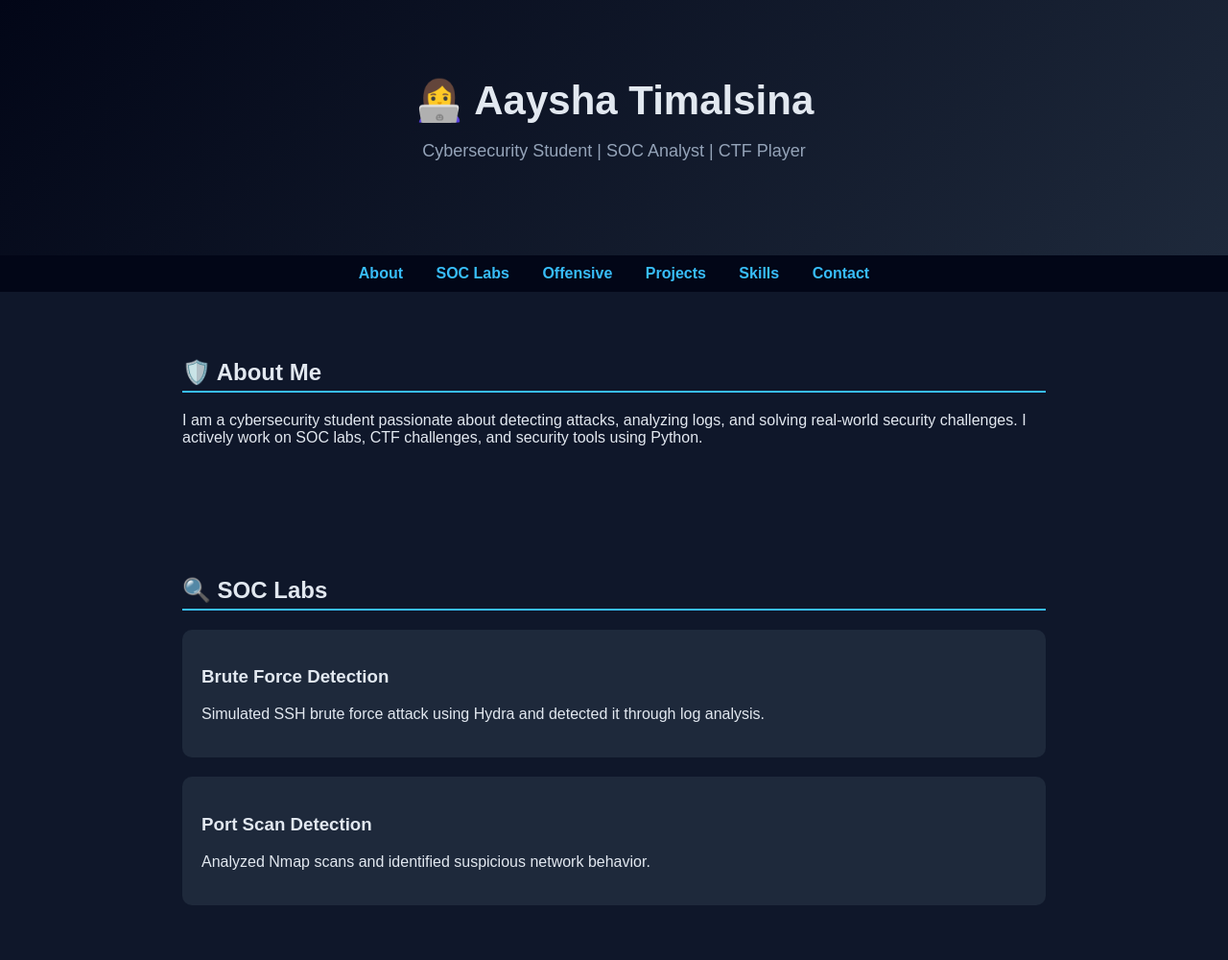
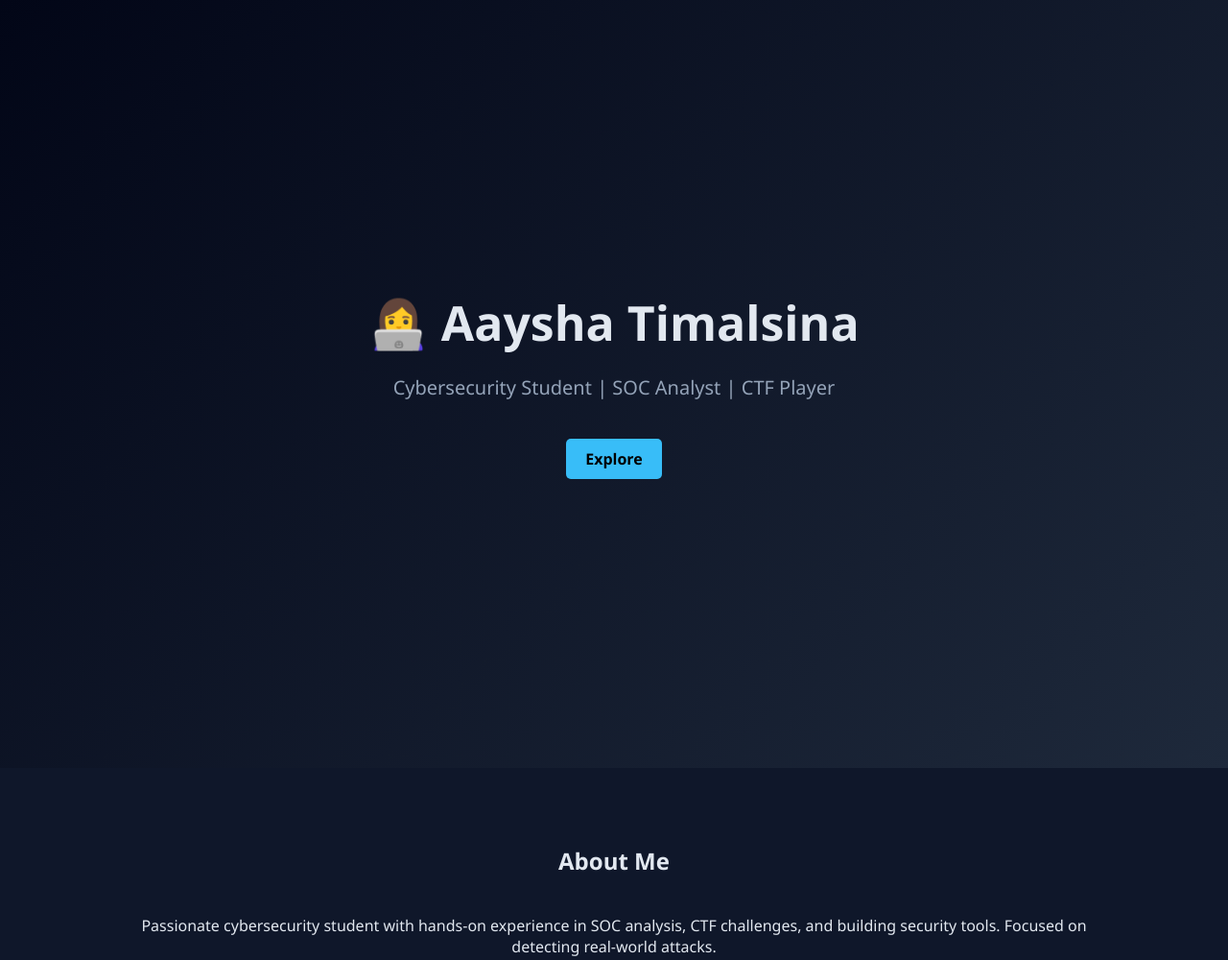
Before and after one commit to aaysha000/aaysha000.github.io, a plain HTML site: page index.html in a window 1280 px wide. Shown: the top 1000 px of the page at 96% size. Drawn offline with Linux system fonts and the light colour scheme.

Commit message:
Update index.html

```diff
--- a/index.html
+++ b/index.html
@@ -8,76 +8,81 @@
 <style>
 body {
   margin: 0;
-      font-family: Arial, sans-serif;
+  font-family: 'Segoe UI', sans-serif;
   background: #0f172a;
   color: #e2e8f0;
-      scroll-behavior: smooth;
 }
 
-    header {
+/* HERO SECTION */
+.hero {
+  height: 100vh;
+  display: flex;
+  flex-direction: column;
+  justify-content: center;
+  align-items: center;
+  background: linear-gradient(135deg, #020617, #1e293b);
   text-align: center;
-      padding: 80px 20px;
-      background: linear-gradient(135deg, #020617, #1e293b);
 }
 
-    h1 {
+.hero h1 {
+  font-size: 50px;
   margin: 0;
-      font-size: 42px;
 }
 
-    header p {
-      font-size: 18px;
+.hero p {
+  font-size: 20px;
   color: #94a3b8;
 }
 
-    nav {
-      background: #020617;
-      padding: 10px;
-      text-align: center;
-      position: sticky;
-      top: 0;
-    }
-
-    nav a {
-      color: #38bdf8;
-      margin: 0 15px;
+.hero a {
+  margin-top: 20px;
+  padding: 10px 20px;
+  background: #38bdf8;
+  color: black;
+  border-radius: 5px;
   text-decoration: none;
   font-weight: bold;
 }
 
-    nav a:hover {
-      color: white;
+/* SECTION */
+section {
+  padding: 60px 20px;
+  max-width: 1000px;
+  margin: auto;
 }
 
-    section {
-      max-width: 900px;
-      margin: auto;
-      padding: 50px 20px;
+h2 {
+  text-align: center;
+  margin-bottom: 40px;
 }
 
+/* GRID */
+.grid {
+  display: grid;
+  grid-template-columns: repeat(auto-fit, minmax(250px, 1fr));
+  gap: 20px;
+}
+
+/* CARD */
 .card {
   background: #1e293b;
   padding: 20px;
-      margin: 20px 0;
   border-radius: 10px;
   transition: 0.3s;
 }
 
 .card:hover {
-      transform: scale(1.02);
+  transform: translateY(-5px);
   background: #334155;
 }
 
-    h2 {
-      border-bottom: 2px solid #38bdf8;
-      padding-bottom: 5px;
-    }
-
+/* LINKS */
 a {
   color: #38bdf8;
   text-decoration: none;
 }
 
+/* FOOTER */
 footer {
   text-align: center;
   padding: 20px;
@@ -90,82 +95,74 @@
 
 <body>
 
-<header>
+<!-- HERO -->
+
+<div class="hero">
   <h1>👩‍💻 Aaysha Timalsina</h1>
   <p>Cybersecurity Student | SOC Analyst | CTF Player</p>
-</header>
+  <a href="#about">Explore</a>
+</div>
 
-<nav>
-  <a href="#about">About</a>
-  <a href="#labs">SOC Labs</a>
-  <a href="#offensive">Offensive</a>
-  <a href="#projects">Projects</a>
-  <a href="#skills">Skills</a>
-  <a href="#contact">Contact</a>
-</nav>
+<!-- ABOUT -->
 
 <section id="about">
-  <h2>🛡️ About Me</h2>
-  <p>
-    I am a cybersecurity student passionate about detecting attacks, analyzing logs,
-    and solving real-world security challenges. I actively work on SOC labs,
-    CTF challenges, and security tools using Python.
+  <h2>About Me</h2>
+  <p style="text-align:center;">
+    Passionate cybersecurity student with hands-on experience in SOC analysis,
+    CTF challenges, and building security tools. Focused on detecting real-world attacks.
   </p>
 </section>
 
-<section id="labs">
+<!-- SOC LABS -->
+
+<section>
   <h2>🔍 SOC Labs</h2>
-
+  <div class="grid">
     <div class="card">
       <h3>Brute Force Detection</h3>
-    <p>Simulated SSH brute force attack using Hydra and detected it through log analysis.</p>
+      <p>Detected SSH brute force attack using logs and Hydra.</p>
     </div>
-
     <div class="card">
       <h3>Port Scan Detection</h3>
-    <p>Analyzed Nmap scans and identified suspicious network behavior.</p>
+      <p>Identified Nmap scanning behavior using traffic patterns.</p>
     </div>
-
+  </div>
 </section>
 
-<section id="offensive">
-  <h2>🔴 Offensive Security</h2>
+<!-- PROJECTS -->
 
+<section>
+  <h2>🧪 Projects</h2>
+  <div class="grid">
     <div class="card">
-    <h3>XSS Lab</h3>
-    <p>Tested and exploited cross-site scripting vulnerabilities in lab environments.</p>
+      <h3>Email Forensics Analyzer</h3>
+      <p>Python GUI tool for analyzing suspicious email headers.</p>
+      <a href="https://github.com/aaysha000/Email_Forensic_Tool">View Project</a>
     </div>
-
+  </div>
 </section>
 
-<section id="projects">
-  <h2>🧪 Projects</h2>
+<!-- SKILLS -->
 
-  <div class="card">
-    <h3>Email Forensics Analyzer</h3>
-    <p>Python GUI tool to analyze email headers and detect suspicious activity.</p>
-    <a href="https://github.com/aaysha000/Email_Forensic_Tool">View Project</a>
-  </div>
-
-</section>
-
-<section id="skills">
+<section>
   <h2>🧠 Skills</h2>
-  <p>
-    Wireshark | Nmap | Python | Linux | Burp Suite | Splunk (Learning)
+  <p style="text-align:center;">
+    Wireshark • Nmap • Python • Linux • Burp Suite • Splunk (learning)
   </p>
 </section>
 
-<section id="contact">
+<!-- CONTACT -->
+
+<section>
   <h2>🔗 Contact</h2>
-  <p>
-    <a href="https://github.com/aaysha000">GitHub</a><br>
+  <p style="text-align:center;">
+    <a href="https://github.com/aaysha000">GitHub</a> |
     <a href="https://tryhackme.com/p/aayshatimalsina">TryHackMe</a>
   </p>
 </section>
 
 <footer>
-  <p>© 2026 Aaysha Timalsina | Cybersecurity Portfolio</p>
+  <p>© 2026 Aaysha Timalsina</p>
 </footer>
 
 </body>
```
Lines whose indentation alone changed are shown as unchanged.
